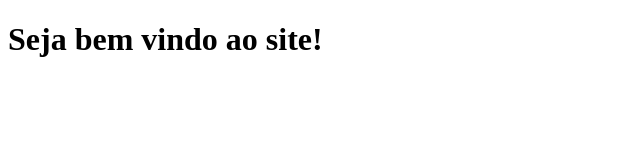
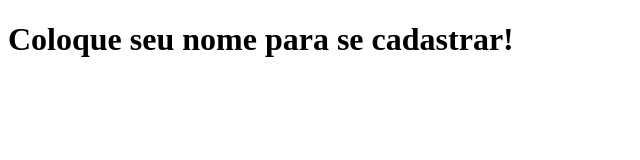
Before and after one commit to orgglej/fit-study, a plain HTML site: page index.html in a window 1280 px wide. Shown: the whole page, without its empty margins (0-640 px from the left). Drawn offline with Linux system fonts and the light colour scheme.

Commit message:
Update index.html

```diff
--- a/index.html
+++ b/index.html
@@ -1,9 +1,9 @@
 <!DOCTYPE html>
 <html>
 <head>
-    <title>fit-study</title>
+    <title>cadastregg</title>
 </head>
 <body>
-    <h1>Seja bem vindo ao site!</h1>
+    <h1>Coloque seu nome para se cadastrar!</h1>
 </body>
 </html>
```
